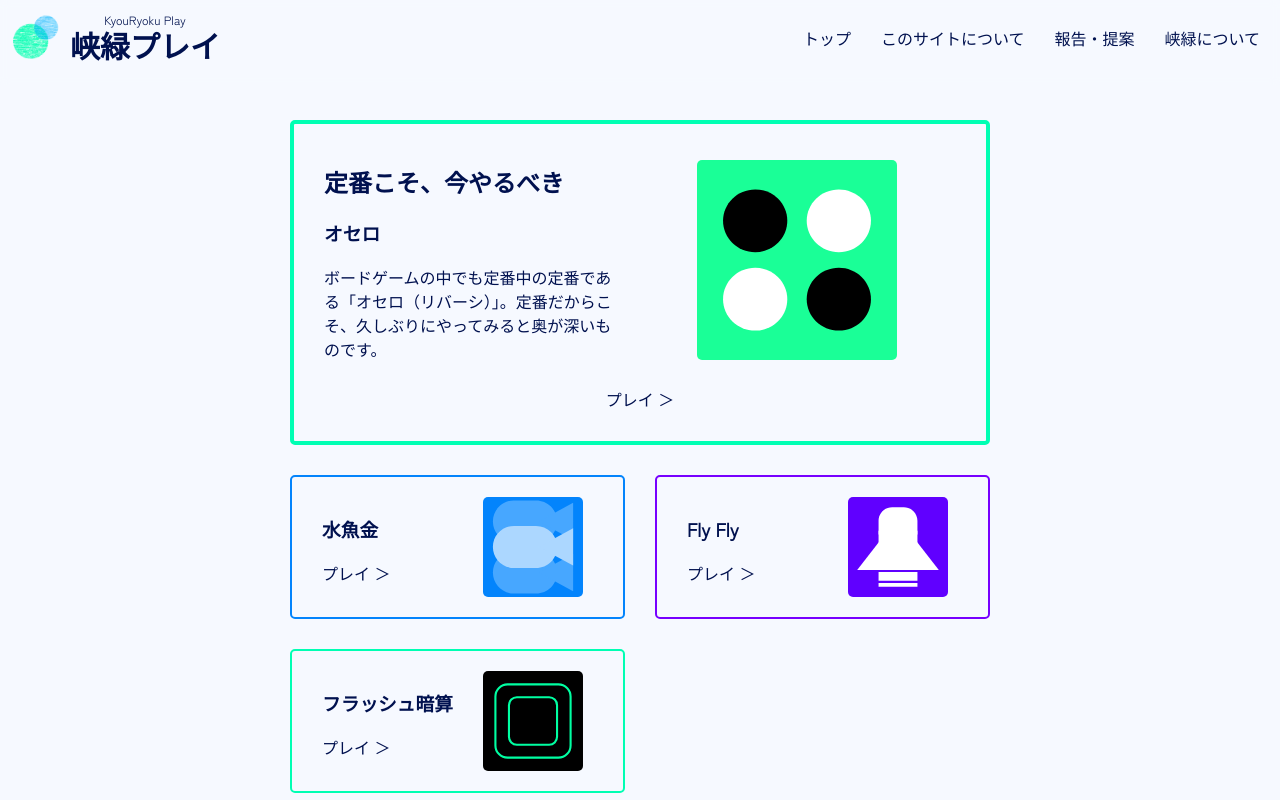
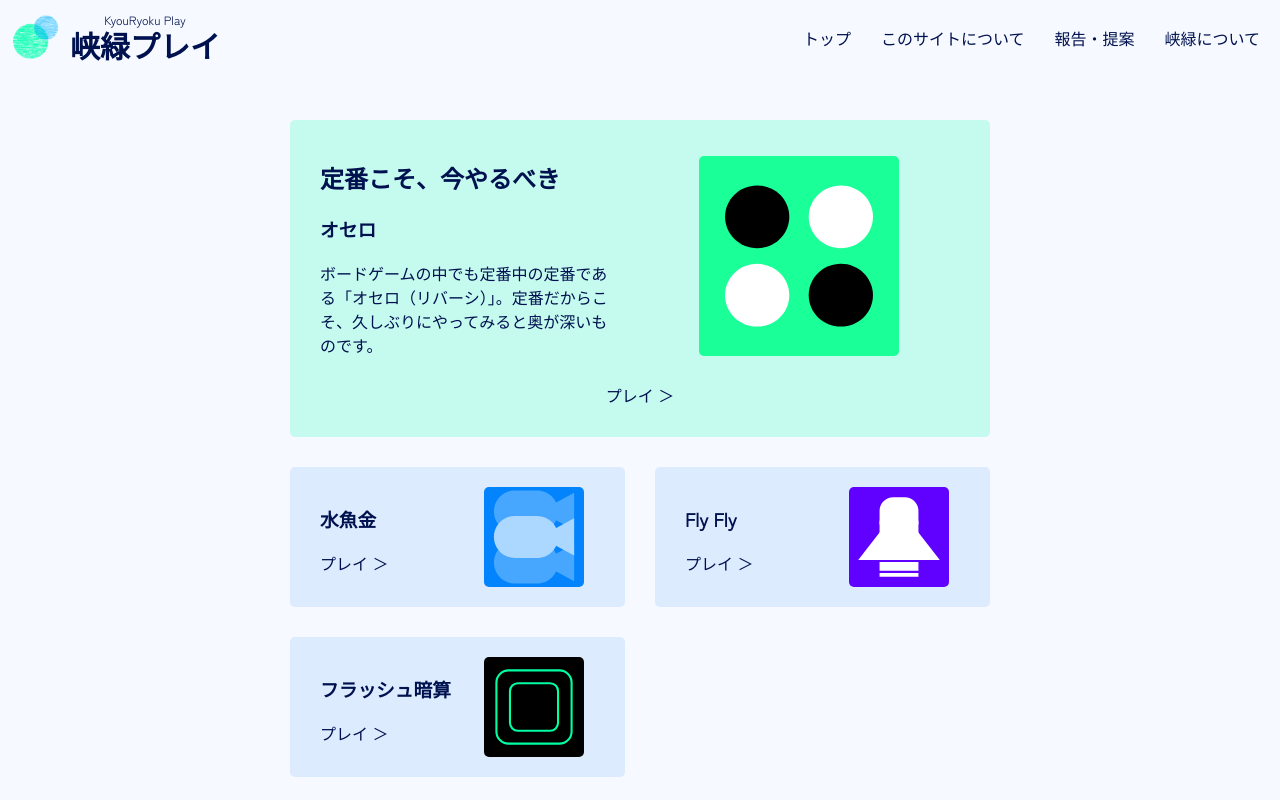
Before and after one commit to goshieta/kyouryoku-play, a Next.js app: page / in a window 1280 px wide. Shown: the top 800 px of the page. Built offline with nearby package versions, Linux system fonts and the light colour scheme.

Commit message:
タイルのデザインを改善

```diff
--- a/components/GameTile.tsx
+++ b/components/GameTile.tsx
@@ -33,7 +33,6 @@ export default function GameTile(props: gameTilePropsType) {
               gridColumnEnd: 3,
             }
           : {}),
-        borderColor: thisGameInfo.color,
       }}
     >
       <div id={styles.top}>
--- a/styles/components/gameTile.module.css
+++ b/styles/components/gameTile.module.css
@@ -1,15 +1,32 @@
 /*全体*/
 #tile {
-  border-radius: 5px;
   box-sizing: border-box;
   padding: 20px;
-  border-style: solid;
+  border-radius: 5px;
 }
 .tile_big {
   border-width: 4px;
+  background-color: rgba(0, 255, 174, 0.2);
+}
+@media (prefers-color-scheme: dark) {
+  .tile_big {
+    background-color: rgba(0, 255, 174, 0.9);
+  }
+  .tile_big * {
+    color: black !important;
+  }
 }
 .tile_small {
   border-width: 2px;
+  background-color: rgba(0, 106, 255, 0.1);
+}
+@media (prefers-color-scheme: dark) {
+  .tile_small {
+    background-color: rgb(109, 104, 255);
+  }
+  .tile_small * {
+    color: black !important;
+  }
 }
 #tile a {
   text-decoration: none;
```
